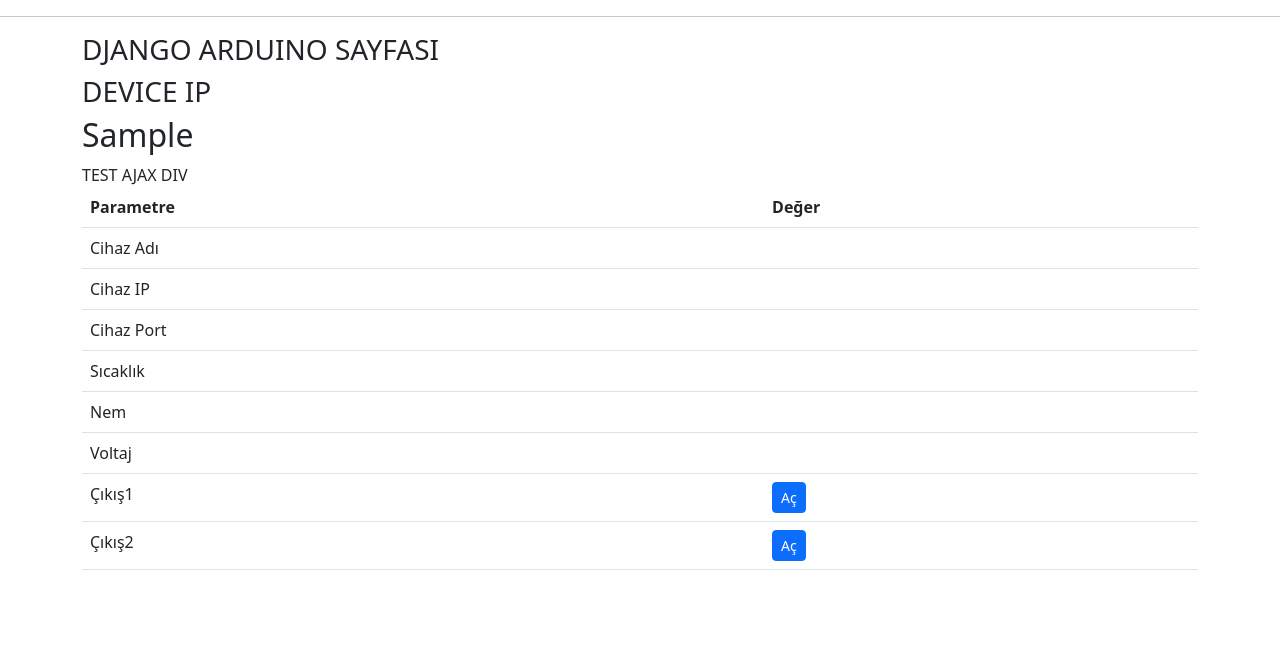
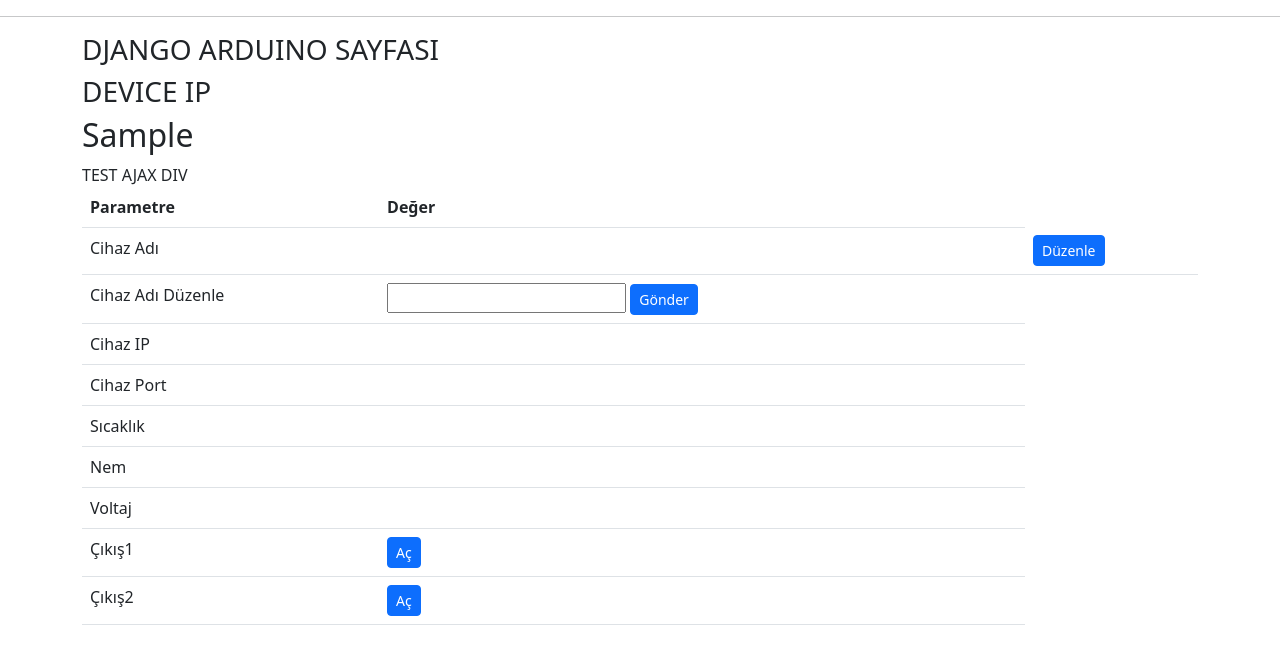
Before and after one commit to barisist34/nodemcu, a Django app: template app_monitor/templates/app_monitor/django_arduino.html in a window 1280 px wide. Shown: the top 664 px of the page. Run offline with Django 3.2, Linux system fonts and the light colour scheme; the template is opened without the code that fills it: most values are stand-ins (such as "Sample title", 1, 10 or a date in 2020); some libraries are stand-ins or nearby versions.

Commit message:
241023--device-name django_arduino.html sayfasından değiştirilerek,eepromda güncellenmesi sağlandı.

```diff
--- a/app_monitor/models.py
+++ b/app_monitor/models.py
@@ -9,7 +9,7 @@
     device_function=models.CharField(blank=True,null=True, max_length=20)
 
     def __str__(self):
-        return(f"ID:{self.device_id}")
+        return(f"{self.device_id}")
 
 class Temperature(models.Model):
     id=models.BigAutoField(primary_key=True,db_column='ID')
--- a/app_monitor/templates/app_monitor/django_arduino.html
+++ b/app_monitor/templates/app_monitor/django_arduino.html
@@ -12,24 +12,63 @@
 <!-- <script src="{% static 'js/cikislar.js' %}"></script>   -->
 
 <script>
-  function cikisAyarla(){
+
+  function cihazAdiAyarla(){
+    yeni_cihaz_adi=document.getElementById("cihaz-adi-ayarla").value;
+    console.log(" yeni_cihaz_adi :");
+    console.log(yeni_cihaz_adi)
+
+    $.ajax({
+              //url: 'http://81.214.131.122:90/django_device',
+              url: 'http://81.214.131.122:{{device_port}}/device_update',
+              // type: 'POST',
+              type: 'GET',
+              data:{
+                device_name:yeni_cihaz_adi,
+              },
+              success: function(response){
+                console.log("ajax success girdi...");
+                console.log(response);
+              console.log(response.CihazAdi);
+              var numara=response.No;
+              document.getElementById("cihaz-adi").innerHTML=String(response.CihazAdi);
+              },
+                              failure: function() {
+                          //alert("ajax reverse fail geldi");
+                          console.log("ajax failure girdi...")
+                            }
+          });
+  }
+
+  function cikisAyarla(butonno){
     console.log("cikis1 buton value değeri: ")
     //console.log(document.getElementById("cikis1").value)
     console.log(document.getElementById("cikis1-buton").innerHTML)
     var cikis1;
+    var cikis2;
+    switch (butonno) {
+      case 1:
+        {
           if (document.getElementById("cikis1-buton").innerHTML == "Aç"){
           cikis1="HIGH";
-
           }
           else
               cikis1="LOW";
-
+              }
+        break;
+      case 2:
+        {
           if (document.getElementById("cikis2-buton").innerHTML == "Aç"){
           cikis2="HIGH";
-
           }
           else
               cikis2="LOW";
+              }
+        break;
+
+      default:
+        break;
+    }
 
     $.ajax({
         url: 'http://81.214.131.122:90/django_cikis_ayarla',
@@ -57,20 +96,15 @@
           else {
             document.getElementById("cikis1-span").innerHTML= "Çıkış Kapalı";
             document.getElementById("cikis1-buton").innerHTML="Aç";
-
           }
-
           if (String(response.CihazCikis2) == "1") {
-
             document.getElementById("cikis2-span").innerHTML= "Çıkış Açık";
             document.getElementById("cikis2-buton").innerHTML="Kapat";
             }
             else {
             document.getElementById("cikis2-span").innerHTML= "Çıkış Kapalı";
             document.getElementById("cikis2-buton").innerHTML="Aç";
-
             }
-
         //$('#test').html(response);
         console.log(response.No);
         var numara=response.No;
@@ -81,8 +115,6 @@
         document.getElementById("cihaz-sicaklik").innerHTML=String(response.CihazSicaklik);
         document.getElementById("cihaz-nem").innerHTML=String(response.CihazNem);
         document.getElementById("cihaz-voltaj").innerHTML=String(response.CihazVoltaj);
-
-
         },
                         failure: function() {
                     //alert("ajax reverse fail geldi");
@@ -92,26 +124,29 @@
 }
 </script>
 
-
-
-
 <div class="container">
   <div class="row">
     <div class="col-sm-12">
-
       <h3>DJANGO ARDUINO SAYFASI</h3>
-
 <h3>DEVICE IP</h3>
 <h2>{{device_ip}} </h2>
-
 <div id="test" class="test">TEST AJAX DIV</div>
-
 <table class="table">
   <th>Parametre</th>
   <th>Değer</th>
   <tr>
     <td>Cihaz Adı</td>
-    <td id="cihaz-adi"></td>
+    <td id="cihaz-adi">
+    </td>
+    <td><button id="cihazadi-buton-ayarla" class="btn btn-primary btn-sm" onclick="cihazAdiAyarlaBaslat()">Düzenle</button>
+    </td>
+  </tr>
+  <tr>
+    <td>Cihaz Adı Düzenle</td>
+    <td id="cihaz-cikis1">
+      <input type="text" id="cihaz-adi-ayarla">
+      <button id="cihazadi-buton" class="btn btn-primary btn-sm" onclick="cihazAdiAyarla()">Gönder</button>
+    </td>
   </tr>
   <tr>
     <td>Cihaz IP</td>
@@ -136,29 +171,29 @@
   <tr>
     <td>Çıkış1</td>
     <td id="cihaz-cikis1">
-      <button id="cikis1-buton" class="btn btn-primary btn-sm" onclick="cikisAyarla()">Aç</button>
+      <button id="cikis1-buton" class="btn btn-primary btn-sm" onclick="cikisAyarla(1)">Aç</button>
       <span id="cikis1-span"></span>
     </td>
   </tr>
   <tr>
     <td>Çıkış2</td>
     <td id="cihaz-cikis1">
-      <button id="cikis2-buton" class="btn btn-primary btn-sm" onclick="cikisAyarla()">Aç</button>
+      <button id="cikis2-buton" class="btn btn-primary btn-sm" onclick="cikisAyarla(2)">Aç</button>
       <span id="cikis2-span"></span>
     </td>
   </tr>
+
 </table>
 
     </div>
   </div>
 </div>
 
-
-
 <script>
 
 $.ajax({
-              url: 'http://81.214.131.122:90/django_device',
+              //url: 'http://81.214.131.122:90/django_device',
+              url: 'http://81.214.131.122:{{device_port}}/django_device',
               // type: 'POST',
               type: 'GET',
               data:{
--- a/app_monitor/views.py
+++ b/app_monitor/views.py
@@ -104,6 +104,7 @@
     deviceAll=Temperature.objects.filter(device_name=str_device_name).order_by('-id')
     device=Temperature.objects.filter(device_name=str_device_name).order_by('-id')[:10]
     device500=Temperature.objects.filter(device_name=str_device_name).order_by('-id')[:500]
+    device_port=Device.objects.get(device_name=str_device_name).device_port
     print(f"deviceView girdi, device={str_device_name} ")
     print(f"device çıktısı: , {device} ")
     print(f"str_device_name çıktısı: , {str_device_name} ")
@@ -121,6 +122,7 @@
         device500=device500,
         devicePaginator=devicePaginator,
         device_search_count=device_search_count,
+        device_port=device_port,
     )
     return render(request,"app_monitor/device.html",context)
 
@@ -185,10 +187,12 @@
 
 def django_device(request):
     device_ip = request.GET.get("device_ip")
+    device_port=request.GET.get("name-port")
     print(f"django_device girdi: {device_ip}")
 
     context=dict(
         device_ip=device_ip,
+        device_port=device_port,
     )
 
     return render(request,"app_monitor/django_arduino.html",context)
```
Also changed, not shown: app_monitor/templates/app_monitor/device.html (+7 -0 lines). Lines whose indentation alone changed are shown as unchanged.
